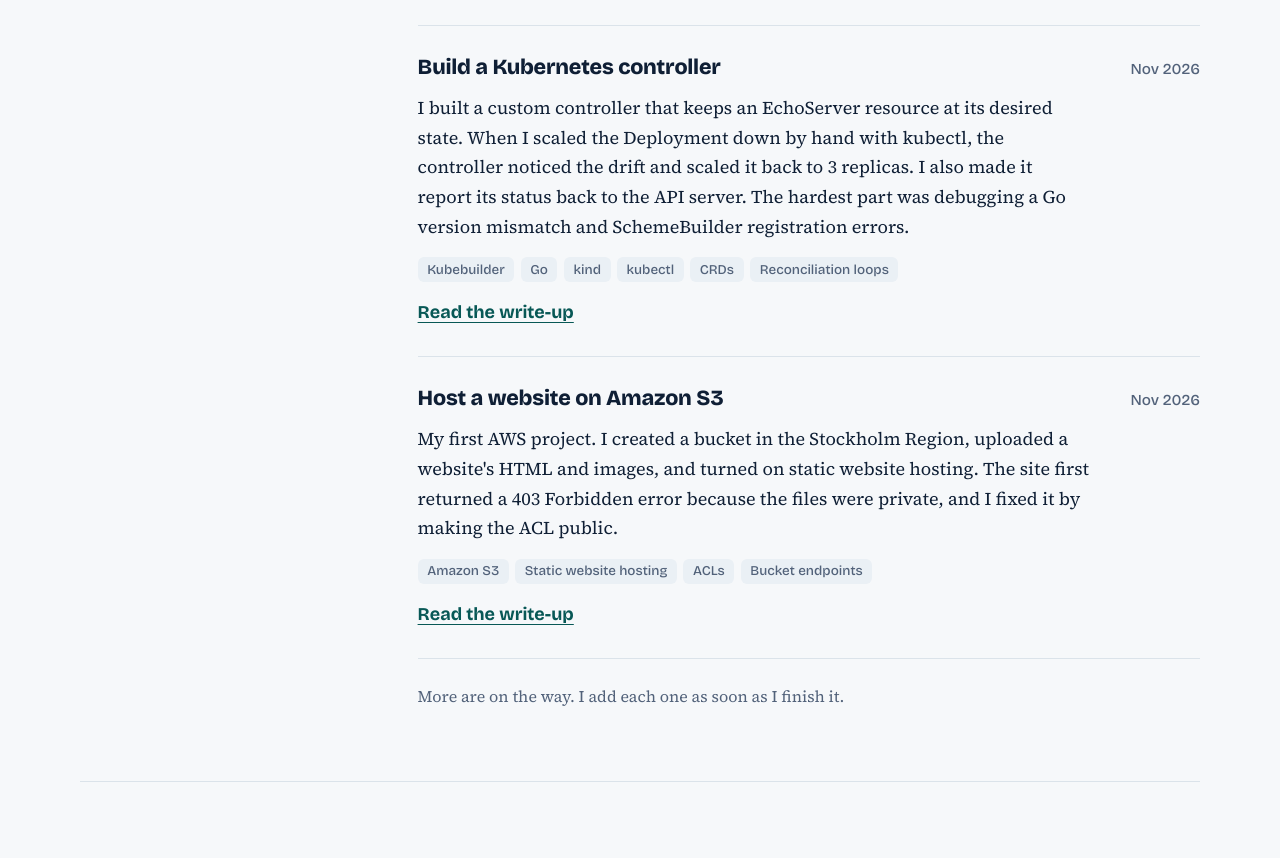
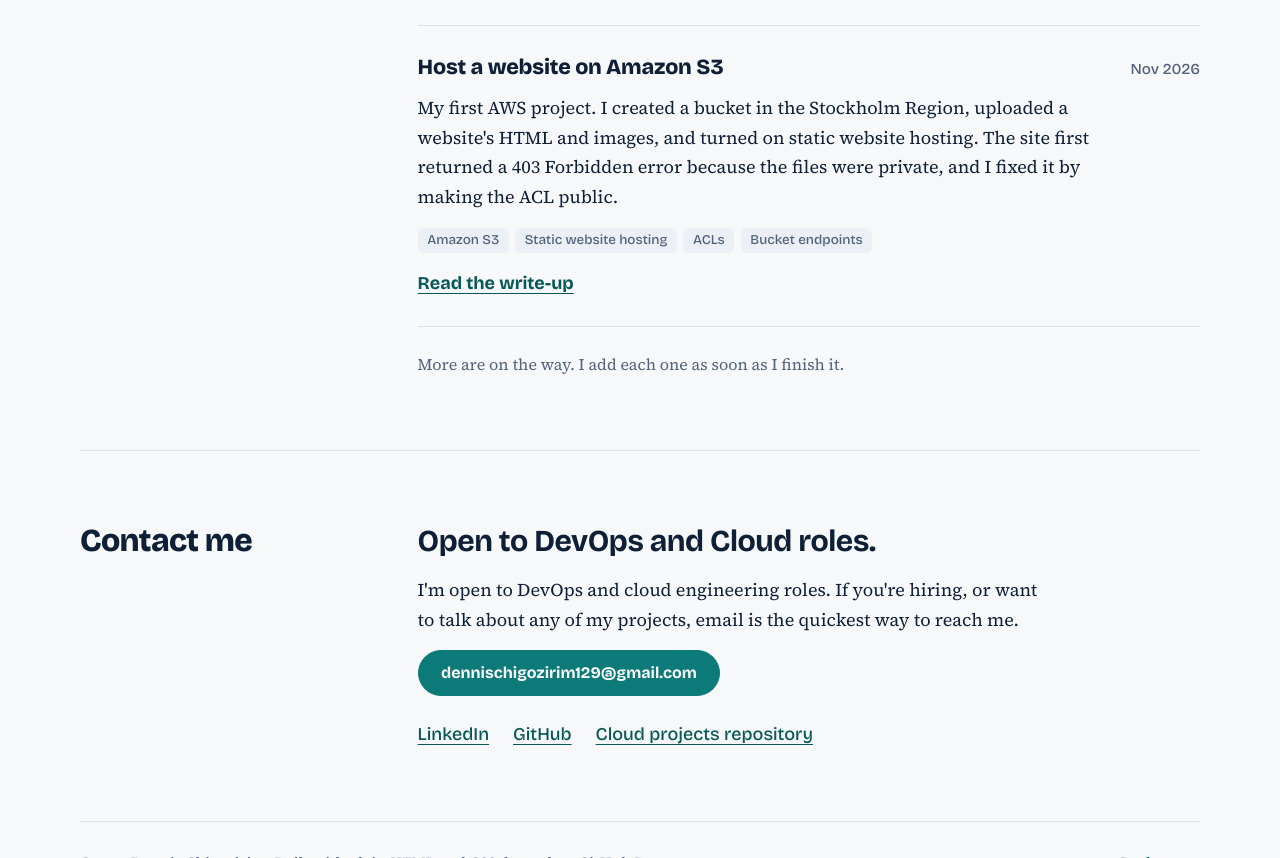
Before and after one commit to DevOpsAvatar/DevOpsAvatar.github.io, a plain HTML site: page index.html in a window 1280 px wide. Shown: the part 3508-4366 px from the top of the page. Drawn offline with nearby package versions, Linux system fonts and the light colour scheme.

Commit message:
Remove Kubernetes controller project from portfolio
It remains in the lab repository.

Co-Authored-By: Claude Sonnet 5.5 <noreply@anthropic.com>
Claude-Session: https://claude.ai/code/session_01Ht4zMqSEYHrUWzTVj81B5G

```diff
--- a/index.html
+++ b/index.html
@@ -300,26 +300,6 @@
 
           <li class="project">
             <div class="project-head">
-              <h3>Build a Kubernetes controller</h3>
-              <time datetime="2026-11">Nov 2026</time>
-            </div>
-            <div class="project-body">
-              <p>
-                I built a custom controller that keeps an EchoServer resource at its desired
-                state. When I scaled the Deployment down by hand with kubectl, the controller
-                noticed the drift and scaled it back to 3 replicas. I also made it report its
-                status back to the API server. The hardest part was debugging a Go version
-                mismatch and SchemeBuilder registration errors.
-              </p>
-              <ul class="tags" aria-label="Tools">
-                <li>Kubebuilder</li><li>Go</li><li>kind</li><li>kubectl</li><li>CRDs</li><li>Reconciliation loops</li>
-              </ul>
-              <a class="more" href="https://github.com/DevOpsAvatar/lab/tree/main/build-a-kubernetes-controller">Read the write-up<span class="sr"> for Build a Kubernetes controller</span></a>
-            </div>
-          </li>
-
-          <li class="project">
-            <div class="project-head">
               <h3>Host a website on Amazon S3</h3>
               <time datetime="2026-11">Nov 2026</time>
             </div>
```
